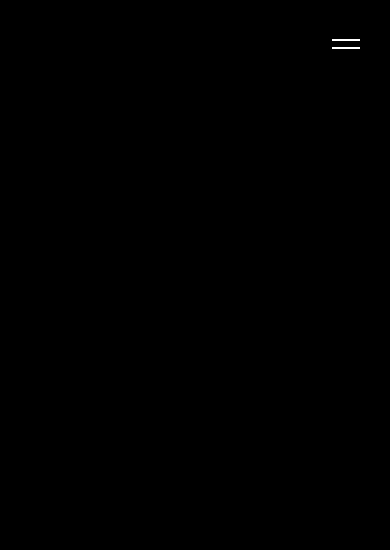
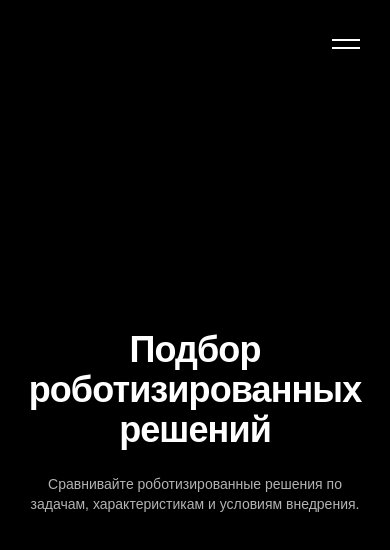
Before and after one commit to shinokamix/case-01-robotic-solutions-platform-team-2, a React (Vite) app in the folder apps/web/: page / in a window 390 px wide. Shown: the top 550 px of the page. Built offline with nearby package versions, Linux system fonts and the light colour scheme.

Commit message:
feat(web): add responsive typography components

```diff
--- a/apps/web/package.json
+++ b/apps/web/package.json
@@ -12,6 +12,8 @@
   },
   "dependencies": {
     "@base-ui/react": "^1.8.0",
+    "@fontsource-variable/commissioner": "^5.3.0",
+    "@fontsource-variable/onest": "^5.3.1",
     "@tanstack/react-router": "^1.170.36",
     "cn": "^0.3.0",
     "react": "^19.2.8",
--- a/apps/web/src/index.css
+++ b/apps/web/src/index.css
@@ -1,22 +1,8 @@
+@import "@fontsource-variable/commissioner";
+@import "@fontsource-variable/onest";
 @import "tailwindcss";
 
-*,
-*::before,
-*::after {
-  box-sizing: border-box;
-  margin: 0;
-  padding: 0;
+@theme {
+  --font-sans: "Onest Variable", sans-serif;
+  --font-display: "Commissioner Variable", sans-serif;
 }
-
-button,
-input,
-textarea,
-select {
-  font: inherit;
-}
-
-img,
-svg {
-  display: block;
-  max-width: 100%;
-}
--- a/apps/web/src/routes/index.tsx
+++ b/apps/web/src/routes/index.tsx
@@ -1,9 +1,24 @@
 import { createFileRoute } from "@tanstack/react-router";
 import { Menu } from "../modules/menu";
+import { Heading } from "../shared/components/heading";
+import { Text } from "../shared/components/text";
 
 function HomePage() {
   return (
-    <main className="relative min-h-dvh bg-black">
+    <main className="grid min-h-dvh place-items-center bg-black">
+      <div className="flex w-full flex-col items-center px-6 text-center">
+        <Heading
+          as="h1"
+          size="md"
+          className="max-w-3xl text-white"
+        >
+          Подбор роботизированных решений
+        </Heading>
+        <Text size="md" className="mt-6 max-w-xl text-white/70">
+          Сравнивайте роботизированные решения по задачам, характеристикам и
+          условиям внедрения.
+        </Text>
+      </div>
       <Menu />
     </main>
   );
--- /dev/null
+++ b/apps/web/src/shared/components/heading/heading.tsx
@@ -0,0 +1,63 @@
+import type {
+  ComponentPropsWithoutRef,
+  CSSProperties,
+  ElementType,
+} from "react";
+import { cn } from "cn";
+
+const headingSizes = {
+  sm: [
+    "text-2xl! leading-8! tracking-normal!",
+    "lg:text-3xl! lg:leading-9! lg:tracking-tight!",
+  ],
+  md: [
+    "text-4xl! leading-10! tracking-tight!",
+    "lg:text-5xl! lg:leading-[3.25rem]! lg:tracking-tight!",
+  ],
+  lg: [
+    "text-5xl! leading-none! tracking-tight!",
+    "lg:text-8xl! lg:leading-none! lg:tracking-tight!",
+  ],
+} as const;
+
+type HeadingSize = keyof typeof headingSizes;
+type HeadingStyle = Omit<
+  CSSProperties,
+  | "font"
+  | "fontFamily"
+  | "fontSize"
+  | "fontWeight"
+  | "letterSpacing"
+  | "lineHeight"
+>;
+
+export type HeadingProps<T extends ElementType = "h2"> = {
+  as?: T;
+  size?: HeadingSize;
+  bold?: boolean;
+  className?: string;
+  style?: HeadingStyle;
+} & Omit<ComponentPropsWithoutRef<T>, "as" | "className" | "style">;
+
+export function Heading<T extends ElementType = "h2">({
+  as,
+  size = "md",
+  bold = true,
+  className,
+  ...props
+}: HeadingProps<T>) {
+  const Component = as ?? "h2";
+
+  return (
+    <Component
+      className={cn(
+        className,
+        "font-display!",
+        headingSizes[size][0],
+        headingSizes[size][1],
+        bold ? "font-semibold!" : "font-normal!",
+      )}
+      {...props}
+    />
+  );
+}
--- /dev/null
+++ b/apps/web/src/shared/components/heading/index.ts
@@ -0,0 +1 @@
+export { Heading } from "./heading";
--- /dev/null
+++ b/apps/web/src/shared/components/text/index.ts
@@ -0,0 +1 @@
+export { Text } from "./text";
--- /dev/null
+++ b/apps/web/src/shared/components/text/text.tsx
@@ -0,0 +1,63 @@
+import type {
+  ComponentPropsWithoutRef,
+  CSSProperties,
+  ElementType,
+} from "react";
+import { cn } from "cn";
+
+const textSizes = {
+  sm: [
+    "text-xs! leading-4! tracking-normal!",
+    "lg:text-sm! lg:leading-5! lg:tracking-normal!",
+  ],
+  md: [
+    "text-sm! leading-5! tracking-normal!",
+    "lg:text-base! lg:leading-6! lg:tracking-normal!",
+  ],
+  lg: [
+    "text-base! leading-6! tracking-normal!",
+    "lg:text-lg! lg:leading-7! lg:tracking-normal!",
+  ],
+} as const;
+
+type TextSize = keyof typeof textSizes;
+type TextStyle = Omit<
+  CSSProperties,
+  | "font"
+  | "fontFamily"
+  | "fontSize"
+  | "fontWeight"
+  | "letterSpacing"
+  | "lineHeight"
+>;
+
+export type TextProps<T extends ElementType = "p"> = {
+  as?: T;
+  size?: TextSize;
+  bold?: boolean;
+  className?: string;
+  style?: TextStyle;
+} & Omit<ComponentPropsWithoutRef<T>, "as" | "className" | "style">;
+
+export function Text<T extends ElementType = "p">({
+  as,
+  size = "md",
+  bold = false,
+  className,
+  ...props
+}: TextProps<T>) {
+  const Component = as ?? "p";
+
+  return (
+    <Component
+      className={cn(
+        className,
+        "font-sans!",
+        textSizes[size][0],
+        textSizes[size][1],
+        bold ? "font-semibold!" : "font-normal!",
+      )}
+      {...props}
+    />
+  );
+}
```
Also changed, not shown: 1 other file (tests, documents, lock files or other folders).
